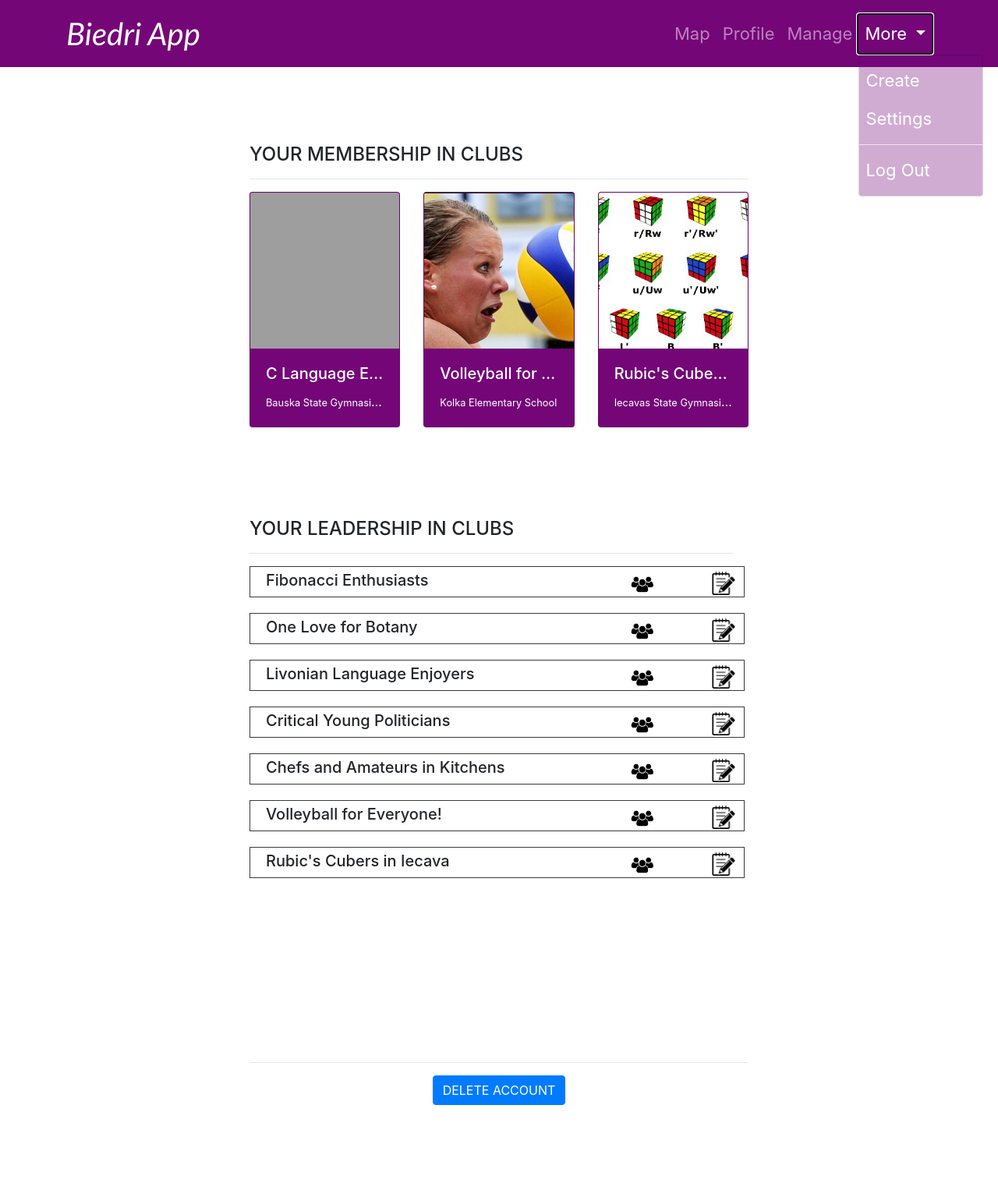
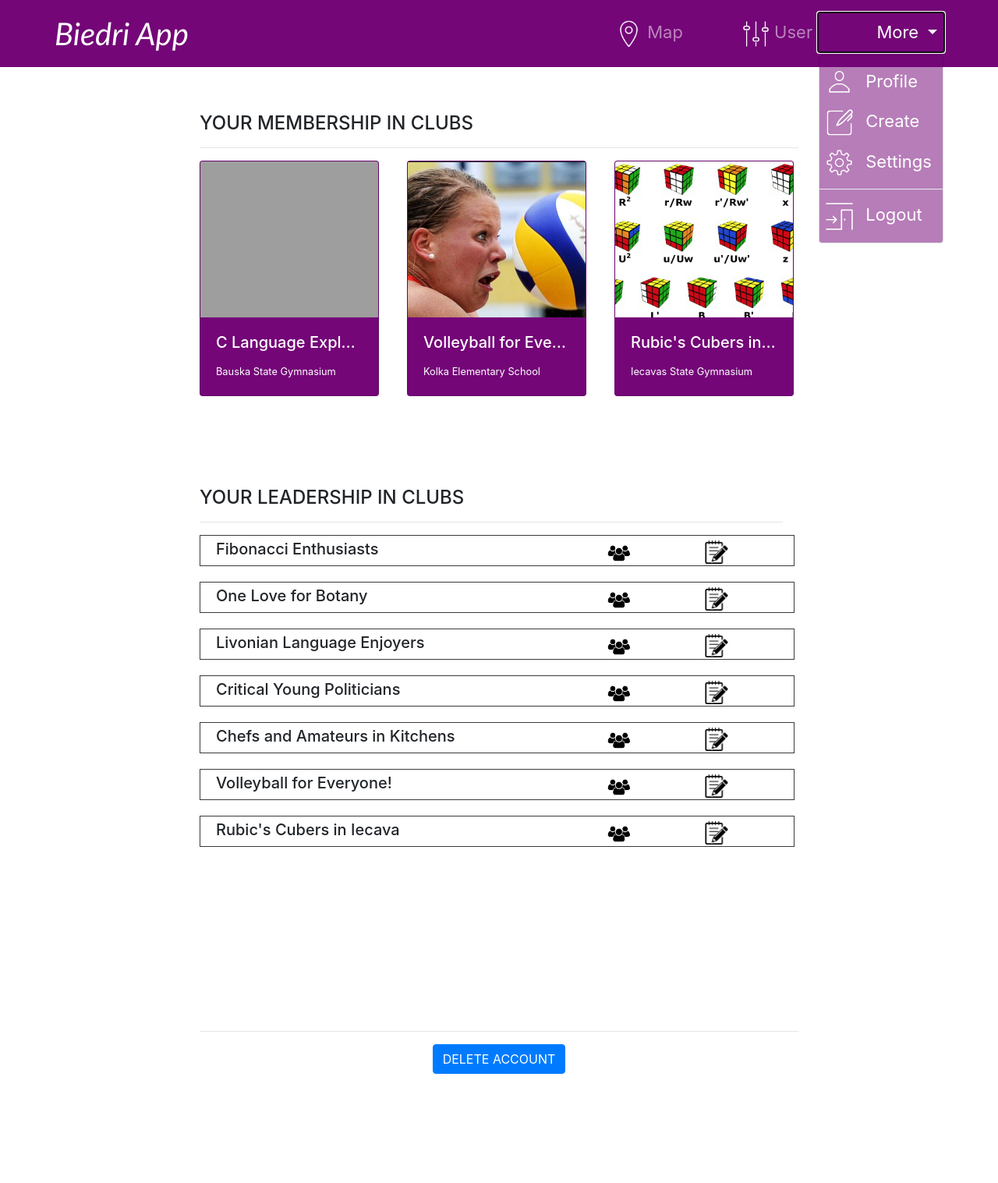
Before and after one commit to kenryhraval/Biedri_Web_App, a Flask app: page /manage in a window 1280 px wide, after a click on "More". Shown: the whole page at 78% size. After the commit the page ends 1377 px from the top, so only its background shows below. Run offline with Flask 3, Linux system fonts and the light colour scheme; a user stored in the database is signed in; data comes from the database, SQL or seed files in the repository; both versions use the stored data as it was after the commit; some libraries are stand-ins or nearby versions; grey boxes are pictures that could not be loaded.

Commit message:
16.06.2024

```diff
--- a/static/styles.css
+++ b/static/styles.css
@@ -1,15 +1,25 @@
 /* Custom CSS styles */
+:root {
+    /* Define color variables */
+    --primary-color: rgb(116, 6, 120);
+    --primary-color-faded: rgba(116, 6, 120, 0.523);
+    --normal-color: #3a3a3a;
+    --normal-color-faded: #3a3a3a7e;
+    --new-color: #73b649;
+    --new-color-faded: #73b64983;
+    --favorite-color: rgba(204, 49, 49);
+    --favorite-color-faded: rgba(204, 49, 49, 0.473);
+}
 
 .profile-box {
-    border: 5px solid #3a3a3a;
+    border: 5px solid var(--normal-color);
     border-radius: 20px;
 }
 
 
 /* For new clubs in index.html */
 .bg-new{
-    background-color: #73b64966 !important;
-    color: #fff !important;
+    background-color: var(--new-color-faded) !important;
     /* border: 5px solid #208642 !important;
     border-radius: 0.25rem !important;
     box-sizing: border-box; */
@@ -17,25 +27,24 @@
 }
 
 .bg-new:hover{
-    background-color: #73b649 !important;
+    background-color: var(--new-color) !important;
 }
 
 .bg-normal {
     /* border: 5px solid rgb(60, 59, 59) !important;
     border-radius: 0.25rem !important;
     box-sizing: border-box; */
-    background-color: rgba(116, 6, 120, 0.333) !important;
-    color: #fff !important;
+    background-color: var(--primary-color-faded) !important;
     transition: background-color 5s ease;
+    border-color: var(--primary-color);
 }
 
 .bg-display-box {
-    background-color: rgb(116, 6, 120) !important;
-    color: #fff !important;
+    background-color: var(--primary-color) !important;
 }
 
 .bg-normal:hover {
-    background-color: rgb(116, 6, 120) !important;
+    background-color: var(--primary-color) !important;
 }
 
 /* For favorites in index.html */
@@ -43,28 +52,27 @@
     /* border: 5px solid rgb(172, 119, 34) !important;
     border-radius: 0.25rem !important;
     box-sizing: border-box; */
-    background-color: rgba(204, 49, 49, 0.421) !important;
-    color: #fff !important;
+    background-color: var(--favorite-color-faded) !important;
     transition: background-color 5s ease;
 }
 
 .bg-favorite:hover {
-    background-color: rgba(204, 49, 49) !important;
+    background-color: var(--favorite-color) !important;
 }
 
 .list-group-item-action.active {
-    background-color: #4193bf !important;
+    background-color: var(--primary-color) !important;
 }
 
 /* FOR NAVBAR */
 
 .bg-custom {
-    background-color: rgba(116, 20, 119, 0.556);
+    background-color: var(--primary-color-faded);
     transition: background-color 5s ease;
 }
 
 .bg-custom:hover {
-    background-color: rgb(116, 6, 120);
+    background-color: var(--primary-color);
 }
 
 html {
@@ -84,7 +92,7 @@ html {
     align-items: center;
     margin: 0;
     padding: 0;
-    background-color: #431d1d;
+    background-color: var(--primary-color-faded);
 }
 .profile-picture {
     width: 100%;
@@ -183,13 +191,17 @@ html {
     padding-bottom: 0px !important;
 }
 
+.card-container {
+    max-width: 230px !important;
+}
+
 .custom-card-col {
     margin-right: 0 !important;
     width: auto !important;
 }
 
 .club-row {
-    border: 1px solid #3a3a3a;
+    border: 1px solid var(--normal-color);
     height: 40px;
     margin-bottom: 20px;
     padding: 5px 5px 5px 5px;
@@ -237,7 +249,9 @@ html {
 .card {
     display: inline-block;
     width: 100%;
-    margin: 0 0 10px 0;
+    max-width: 400px;
+    margin: 0 0 10px 0 !important;
+    color: white;
 
 }
 
@@ -282,11 +296,91 @@ html {
 }
 
 
+.img-icon {
+    width: 35px;
+    height: auto;
+    margin-left: 100px;
+
+}
+
+.icon {
+    width: 35px;
+    height: auto;
+    margin-right: 10px;
+}
+
 .center-50{
     width: 50% !important;
     margin: 0 auto !important;
     padding-bottom: 100px;
 
+}
+
+.center-50 {
+    width: 50% !important;
+    margin: 0 auto !important;
+    padding-bottom: 100px;
+}
+
+@media (max-width: 1500px) {
+    .center-50 {
+        width: 60% !important;
+    }
+    .form-container {
+        width: 55% !important;
+    }
+    .img-icon {
+        margin-left: 60px;
+    }
+}
+
+@media (max-width: 1200px) {
+    .center-50 {
+        width: 65% !important;
+    }
+    .form-container {
+        width: 60% !important;
+    }
+    .img-icon {
+        margin-left: 40px;
+    }
+}
+
+@media (max-width: 992px) {
+    .center-50 {
+        width: 70% !important;
+    }
+    .form-container {
+        width: 70% !important;
+    }
+    .img-icon {
+        margin-left: 20px;
+    }
+}
+
+@media (max-width: 768px) {
+    .center-50 {
+        width: 80% !important;
+    }
+    .form-container {
+        width: 90% !important;
+    }
+    .img-icon {
+        margin-left: 5px !important;
+    }
+}
+
+@media (max-width: 576px) {
+    .center-50 {
+        width: 80% !important;
+    }
+    .form-container {
+        width: 100% !important;
+    }
+    .img-icon {
+        margin-left: 0px !important;
+        width: 0 !important;
+    }
 }
 
 .without-underline a{
@@ -300,7 +394,7 @@ html {
 }
 
 .form-container {
-    width: 50% !important;
+    width: 50%;
     margin: 0 auto 100px auto !important;
     padding: 20px !important;
     border: 1px solid #ccc !important;
--- a/templates/layout.html
+++ b/templates/layout.html
@@ -19,34 +19,53 @@
 </head>
 
 <body>
-    <nav class="navbar sticky-top navbar-expand-lg navbar-dark bg-custom">
+    <nav class="navbar sticky-top navbar-expand navbar-dark bg-custom">
         <div class="container">
             <a class="navbar-brand" href="/">Biedri App</a>
-            <button class="navbar-toggler" type="button" data-toggle="collapse" data-target="#navbarNav"
+            <!-- <button class="navbar-toggler" type="button" data-toggle="collapse" data-target="#navbarNav"
                 aria-controls="navbarNav" aria-expanded="false" aria-label="Toggle navigation">
                 <span class="navbar-toggler-icon"></span>
-            </button>
-            <div class="collapse navbar-collapse" id="navbarNav">
+            </button> -->
+            <!-- <div class="collapse navbar-collapse" id="navbarNav"> -->
                 {% if session["user_id"] %}
                 <ul class="navbar-nav ml-auto">
                     <li class="nav-item">
-                        <a class="nav-link" href="/map">Map</a>
+                        <a class="nav-link" href="/map">
+                            <img src="{{ url_for('static', filename='files/system_pictures/icons8-marker-50.png') }}" class="img-icon">
+                            Map
+                        </a>
                     </li>
                     <li class="nav-item">
-                        <a class="nav-link" href="{{ url_for('profile', slug = session['slug']) }}">Profile</a>
+                        <a class="nav-link" href="/manage">
+                            <img src="{{ url_for('static', filename='files/system_pictures/icons8-control-100.png') }}" class="img-icon">
+                            User
+                        </a>
                     </li>
-                    <li class="nav-item">
-                        <a class="nav-link" href="/manage">Manage</a>
-                    </li>
-                    <li class="nav-item dropdown ">
+
+                    <li class="nav-item dropdown">
                         <a class="nav-link dropdown-toggle" href="#" id="navbarDropdown" role="button" data-toggle="dropdown" aria-haspopup="true" aria-expanded="false">
+                            <!-- <img src="{{ url_for('static', filename='files/system_pictures/icons8-more-100.png') }}" class="img-icon"> -->
+                            <img style="width: 0;" class="img-icon">
                             More
                         </a>
-                        <div class="dropdown-menu custom-dropdown bg-normal" aria-labelledby="navbarDropdown">
-                            <a class="nav-link" href="/create">Create</a>
-                            <a class="nav-link" href="/settings">Settings</a>
-                        <div class="dropdown-divider"></div>
-                            <a class="nav-link" href="/logout">Log Out</a>
+                        <div class="dropdown-menu bg-normal dropdown-menu-right" aria-labelledby="navbarDropdown">
+                            <a class="nav-link" href="{{ url_for('profile', slug = session['slug']) }}">
+                                <img src="{{ url_for('static', filename='files/system_pictures/icons8-user-24.png') }}" class="icon">
+                                Profile
+                            </a>
+                            <a class="nav-link" href="/create">
+                                <img src="{{ url_for('static', filename='files/system_pictures/icons8-create-64.png') }}" class="icon">
+                                 Create
+                            </a>
+                            <a class="nav-link" href="/settings">
+                                <img src="{{ url_for('static', filename='files/system_pictures/icons8-settings-500.png') }}" class="icon">
+                                 Settings
+                            </a>
+                            <div class="dropdown-divider"></div>
+                            <a class="nav-link" href="/logout">
+                                <img src="{{ url_for('static', filename='files/system_pictures/icons8-logout-64.png') }}" class="icon">
+                                 Logout
+                            </a>
                         </div>
                     </li>
                 </ul>
@@ -60,7 +79,7 @@
                     </li>
                 </ul>
                 {% endif %}
-            </div>
+            <!-- </div> -->
         </div>
     </nav>
 
--- a/templates/manage.html
+++ b/templates/manage.html
@@ -17,17 +17,17 @@
     </div> -->
 
     {% if not joined %}
-        <h4 class="subtitle">YOU HAVE NOT JOINED A CLUB YET...</h4>
+        <h4 class="title">YOU HAVE NOT JOINED A CLUB YET...</h4>
         <hr>
         <p>Feel free to find clubs of your interest <em><strong><a href="/">here</a></strong> </em></p>
     {% else %}
-    <h4 class="subtitle">YOUR MEMBERSHIP IN CLUBS</h4>
+    <h4 class="title">YOUR MEMBERSHIP IN CLUBS</h4>
     <hr>
     <div class="overflow-auto">
         <div class="row flex-nowrap">
             {% for club in joined %}
                 <a href="/club/{{ club['slug'] }} " class="col-md-4 mb-3">
-                    <div class="card text-white bg-display-box">
+                    <div class="card card-container bg-display-box">
                         <img class="card-img-top" src="
                             {% if club['photo'] is none %}
                                 {{ url_for('static', filename='files/system_pictures/jive-sgroup-default-portrait-large.png') }}
@@ -60,7 +60,7 @@
                 {% for club in owned %}
                     <div class="club-row row">
 
-                        <div class="col-9 ">
+                        <div class="col-8 ">
                             <h5 class="card-title text-truncate-1-line">{{ club["name"] }}</h5>
                         </div>
 
--- a/templates/profile.html
+++ b/templates/profile.html
@@ -47,7 +47,7 @@
         <div class="row flex-nowrap">
             {% for club in owned %}
                 <a href="/club/{{ club['slug'] }} " class="col-md-4 mb-3">
-                    <div class="card text-white bg-display-box">
+                    <div class="card card-container bg-display-box">
                         <img class="card-img-top" src="
                             {% if club['photo'] is none %}
                                 {{ url_for('static', filename='files/system_pictures/jive-sgroup-default-portrait-large.png') }}
```
Also changed, not shown: templates/index.html (+10 -8 lines), templates/members.html (+2 -6 lines), biedri.db, static/files/system_pictures/icons8-control-100.png (added), static/files/system_pictures/icons8-create-64.png (added), static/files/system_pictures/icons8-logout-64.png (added), static/files/system_pictures/icons8-marker-50.png (added), static/files/system_pictures/icons8-more-100.png (added), static/files/system_pictures/icons8-settings-500.png (added), static/files/system_pictures/icons8-user-24.png (added).
